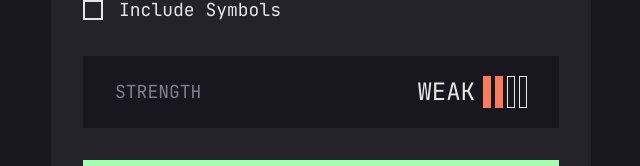
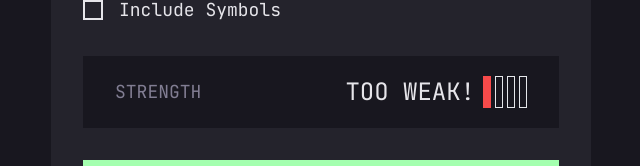
Before and after one commit to UnTalPeluca/password-generator-react, a React (Vite) app: page / in a window 1280 px wide. Shown: the part 491-657 px from the top of the page, without its empty margins (319-959 px from the left). Built offline with nearby package versions, Linux system fonts and the light colour scheme.

Commit message:
update Strength

```diff
--- a/src/components/PasswordGenerator/PasswordGenerator.jsx
+++ b/src/components/PasswordGenerator/PasswordGenerator.jsx
@@ -1,4 +1,4 @@
-import { useState } from "react";
+import { useState, useEffect } from "react";
 import Slider from "../Form/Slider";
 import Result from "./Result";
 import Checkbox from "../Form/Checkbox";
@@ -8,7 +8,7 @@ import GenerateBtn from "../Buttons/Generate";
 const PasswordGenerator = () => {
   const [password, setPassword] = useState("");
   const [length, setLength] = useState(10);
-  const [strength, setStrenght] = useState(1);
+  const [strength, setStrenght] = useState(0);
   const [uppercase, setUppercase] = useState(false);
   const [lowercase, setLowercase] = useState(false);
   const [numbers, setNumbers] = useState(false);
@@ -35,6 +35,17 @@ const PasswordGenerator = () => {
     }
     setPassword(newPassword);
   };
+  useEffect(() => {
+    let newStrength = 0;
+    if (lowercase || uppercase) {
+      newStrength += 1;
+    }
+    if (numbers) newStrength += 1;
+    if (symbols) newStrength += 1;
+    if (length < 8) newStrength -= 1;
+    setStrenght(newStrength);
+    console.log(newStrength);
+  });
   return (
     <div className="flex flex-col gap-4 sm:gap-6">
       <Result value={password} />
--- a/src/components/PasswordGenerator/Strength.jsx
+++ b/src/components/PasswordGenerator/Strength.jsx
@@ -14,14 +14,14 @@ const Strength = ({ value }) => {
     >
       <p className="text-grey sm:text-lg">strength</p>
       <div className="flex gap-2">
-        <p className="text-lg sm:text-2xl">{levels[value].message}</p>
+        <p className="text-lg sm:text-2xl">{levels[value]?.message}</p>
         <div className="flex items-center gap-1">
           {levels.map((level, index) => (
             <div
               key={index}
               className={
                 "border w-2 h-full " +
-                (index <= value ? levels[value].classes : "")
+                (index <= value ? levels[value]?.classes : "")
               }
             />
           ))}
```
